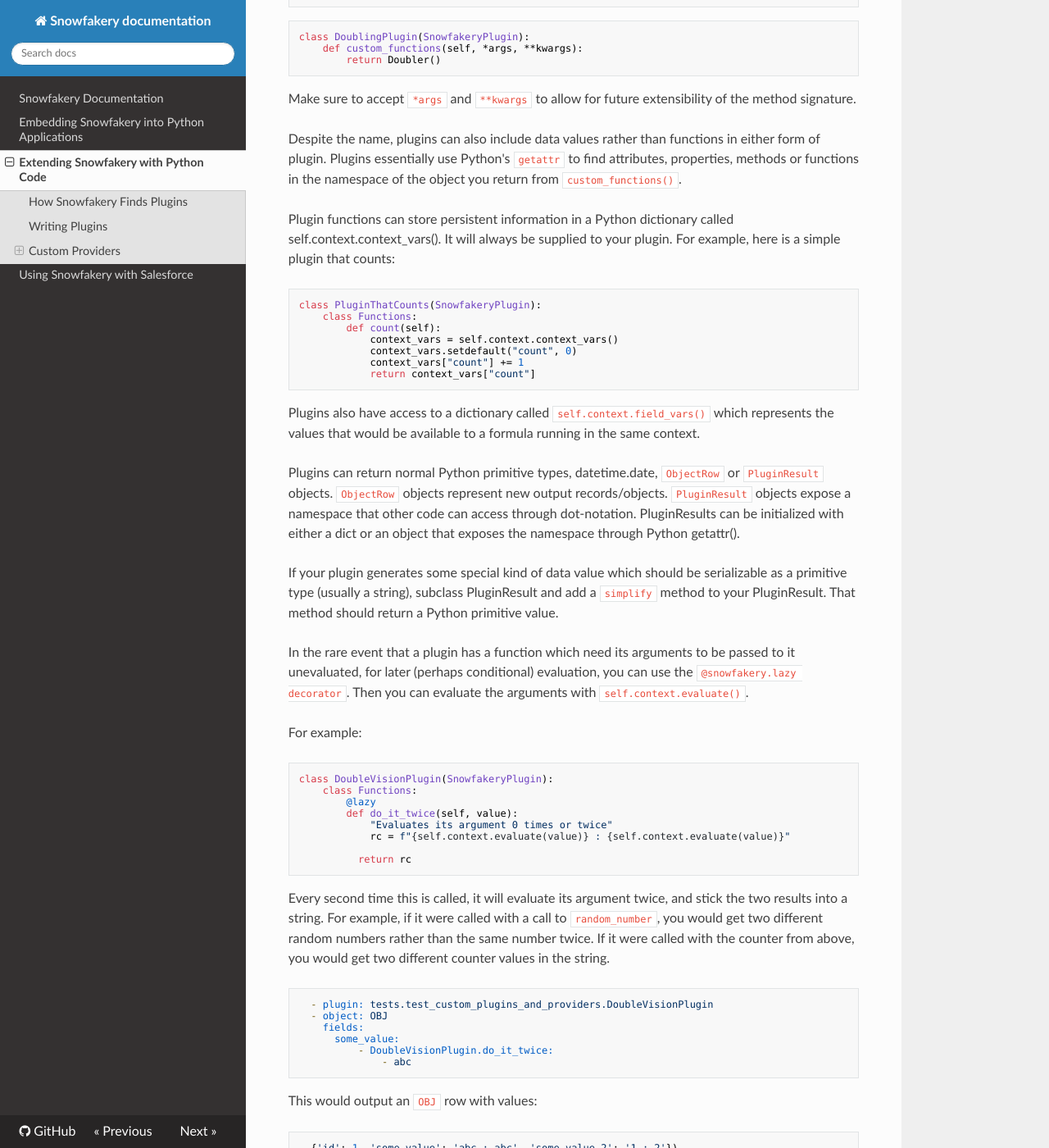
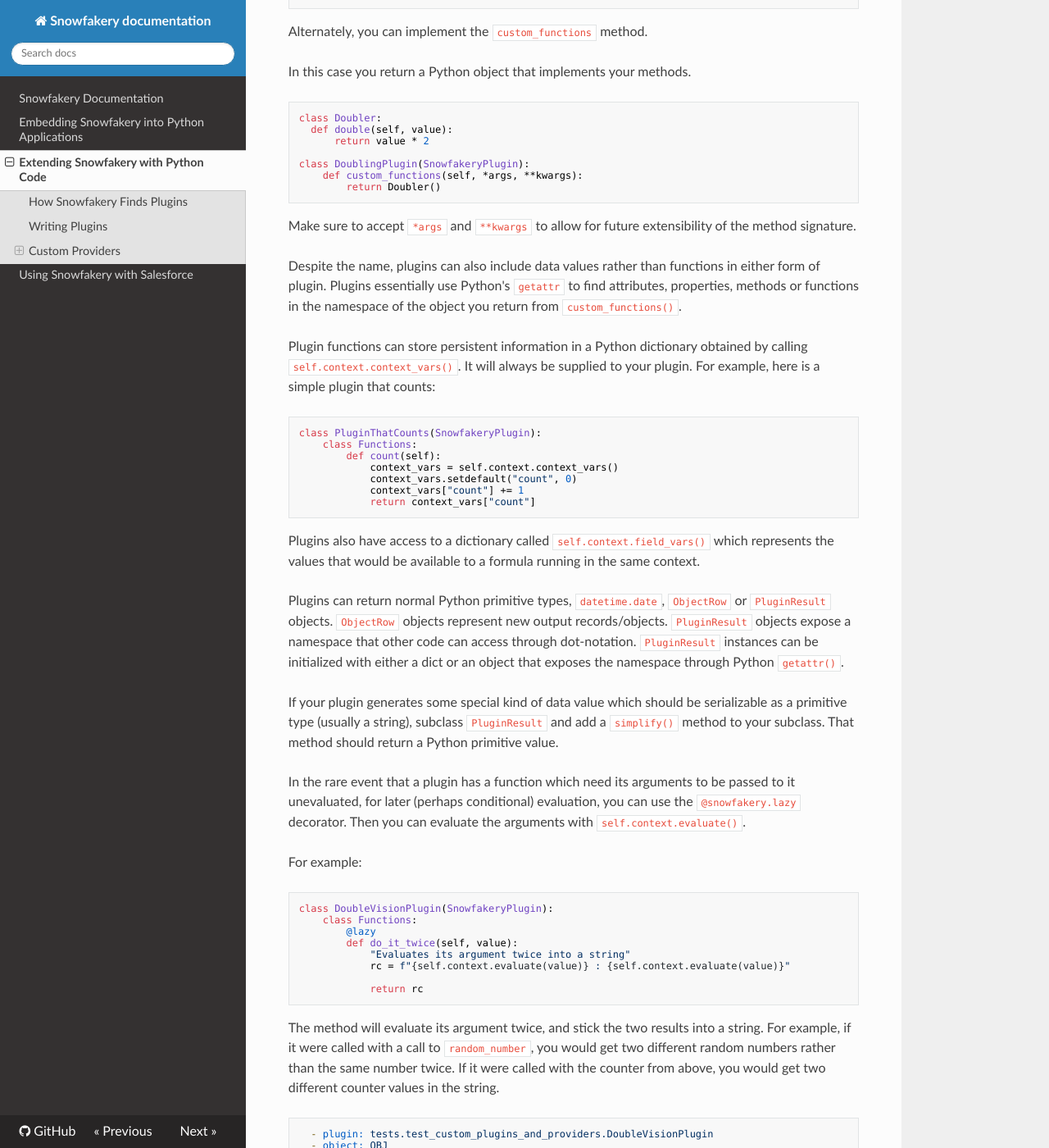
Before and after one commit to SFDO-Tooling/Snowfakery, an MkDocs documentation site: the page built from docs/extending.md, in a window 1280 px wide and 1400 px high, scrolled down 1645 px. Shown: the whole window at 82% size. Built offline with MkDocs 1.6.1, drawn with Linux system fonts in a browser that asks for light colours; nearby versions of some CDN libraries; some of the changed text lies outside the part shown.

Commit message:
Apply suggestions from code review
Co-authored-by: David Reed <d.reed@salesforce.com>

````diff
--- a/docs/extending.md
+++ b/docs/extending.md
@@ -44,9 +44,8 @@
 - plugin: salesforce.org.DoGood
 ```
 
-named `do_goodders/do_gooder.recipe.yml`
-
-You could make a file named `do_gooders/plugins/salesforce/org/DoGood.py`
+named `do_goodders/do_gooder.recipe.yml`,
+you could make a file named `do_gooders/plugins/salesforce/org/DoGood.py`
 
 And that file would contain a class like this:
 
@@ -54,31 +53,45 @@
 from snowfakery.plugins import SnowfakeryPlugin
 
 class DoGood(SnowfakeryPlugin):
-    """Plugin which generates a summation helper"""
+    """Plugin which does good stuff"""
     ...
 ```
 
 ## Writing Plugins
 
-To write a new Plugin, make a class that inherits from `SnowfakeryPlugin` and implements either the `custom_functions()` method or a `Functions` nested class. The nested class is simple: each method represents a function to expose in the namespace. In this case the function name would be `DoublingPlugin.double`.
+To write a new Plugin, make a class that inherits from `SnowfakeryPlugin` and implements either the `custom_functions()` method or a `Functions` nested class. The nested class is simple: each method represents a function to expose in the namespace. In this case the
+namespace would be `DoublingPlugin` and the function name `double`:
+
+```yaml
+# examples/use_doubling_plugin.yml
+- plugin: mypackage.DoublingPlugin
+- object: sixer
+  fields:
+    six:
+      DoublingPlugin.double: 3
+```
 
 ```python
+# examples/plugins/mypackage/DoublingPlugin.py
+from snowfakery import SnowfakeryPlugin
+
+
 class DoublingPlugin(SnowfakeryPlugin):
     class Functions:
         def double(self, value):
             return value * 2
 ```
 
-Alternately, you can implement the custom_functions method to return an
-object with the attributes that implement your namespace:
+Alternately, you can implement the `custom_functions` method.
+
+In this case you return a Python object that implements your
+methods.
 
 ```python
 class Doubler:
   def double(self, value):
       return value * 2
-```
 
-```python
 class DoublingPlugin(SnowfakeryPlugin):
     def custom_functions(self, *args, **kwargs):
         return Doubler()
@@ -88,7 +101,7 @@
 
 Despite the name, plugins can also include data values rather than functions in either form of plugin. Plugins essentially use Python's `getattr` to find attributes, properties, methods or functions in the namespace of the object you return from `custom_functions()`.
 
-Plugin functions can store persistent information in a Python dictionary called self.context.context_vars(). It will always be supplied to your plugin. For example, here is a simple plugin that counts:
+Plugin functions can store persistent information in a Python dictionary obtained by calling `self.context.context_vars()`. It will always be supplied to your plugin. For example, here is a simple plugin that counts:
 
 ```python
 class PluginThatCounts(SnowfakeryPlugin):
@@ -103,16 +116,16 @@
 Plugins also have access to a dictionary called `self.context.field_vars()` which
 represents the values that would be available to a formula running in the same context.
 
-Plugins can return normal Python primitive types, datetime.date, `ObjectRow` or `PluginResult` objects. `ObjectRow` objects represent new output records/objects. `PluginResult` objects
-expose a namespace that other code can access through dot-notation. PluginResults can be
+Plugins can return normal Python primitive types, `datetime.date`, `ObjectRow` or `PluginResult` objects. `ObjectRow` objects represent new output records/objects. `PluginResult` objects
+expose a namespace that other code can access through dot-notation. `PluginResult` instances can be
 initialized with either a dict or an object that exposes the namespace through Python
-getattr().
+`getattr()`.
 
 If your plugin generates some special kind of data value which should be serializable
-as a primitive type (usually a string), subclass PluginResult and add a `simplify`
-method to your PluginResult. That method should return a Python primitive value.
+as a primitive type (usually a string), subclass `PluginResult` and add a `simplify()`
+method to your subclass. That method should return a Python primitive value.
 
-In the rare event that a plugin has a function which need its arguments to be passed to it unevaluated, for later (perhaps conditional) evaluation, you can use the `@snowfakery.lazy decorator`. Then you can evaluate the arguments with `self.context.evaluate()`.
+In the rare event that a plugin has a function which need its arguments to be passed to it unevaluated, for later (perhaps conditional) evaluation, you can use the `@snowfakery.lazy` decorator. Then you can evaluate the arguments with `self.context.evaluate()`.
 
 For example:
 
@@ -121,13 +134,13 @@
     class Functions:
         @lazy
         def do_it_twice(self, value):
-            "Evaluates its argument 0 times or twice"
+            "Evaluates its argument twice into a string"
             rc = f"{self.context.evaluate(value)} : {self.context.evaluate(value)}"
 
-          return rc
+            return rc
 ```
 
-Every second time this is called, it will evaluate its argument twice, and stick the two results into a string. For example, if it were called with a call to `random_number`, you would get two different random numbers rather than the same number twice. If it were called with the counter from above, you would get two different counter values in the string.
+The method will evaluate its argument twice, and stick the two results into a string. For example, if it were called with a call to `random_number`, you would get two different random numbers rather than the same number twice. If it were called with the counter from above, you would get two different counter values in the string.
 
 ```yaml
   - plugin: tests.test_custom_plugins_and_providers.DoubleVisionPlugin
@@ -147,9 +160,9 @@
 Occasionally you might write a plugin which needs to evaluate its
 parameters lazily but doesn't care about the internals of the values
 because it just returns it to some parent context. In that case,
-use `context.evaluate_raw` instead of `context.evaluate`.
+use `context.evaluate_raw()` instead of `context.evaluate()`.
 
-Plugins that require "memory" or "state" are possible using PluginResult
+Plugins that require "memory" or "state" are possible using `PluginResult`
 objects or subclasses. Consider a plugin that generates child objects
 that include values that sum up values on child objects to a value specified on a parent:
 
````
Also changed, not shown: docs/salesforce.md (+1 -1 lines), 2 other files.
